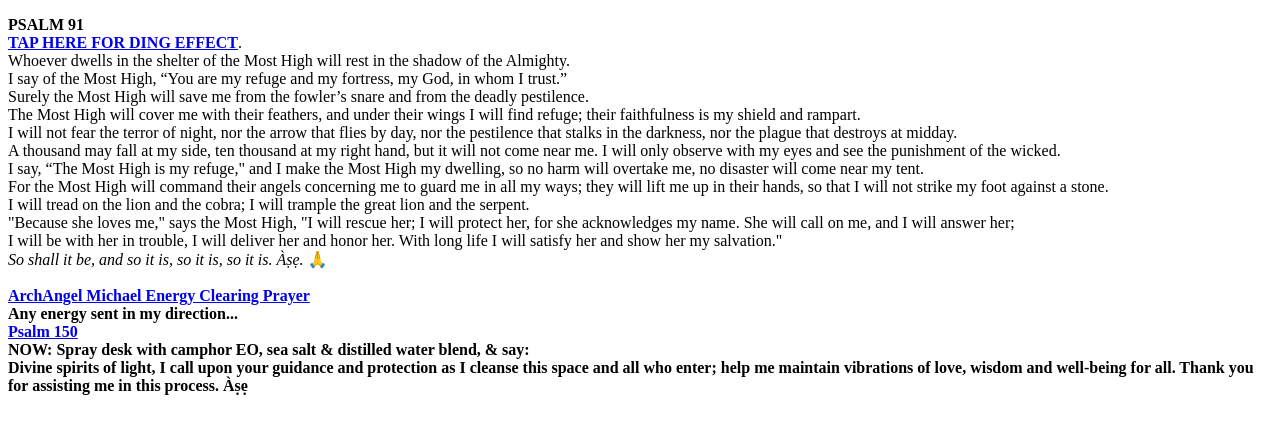
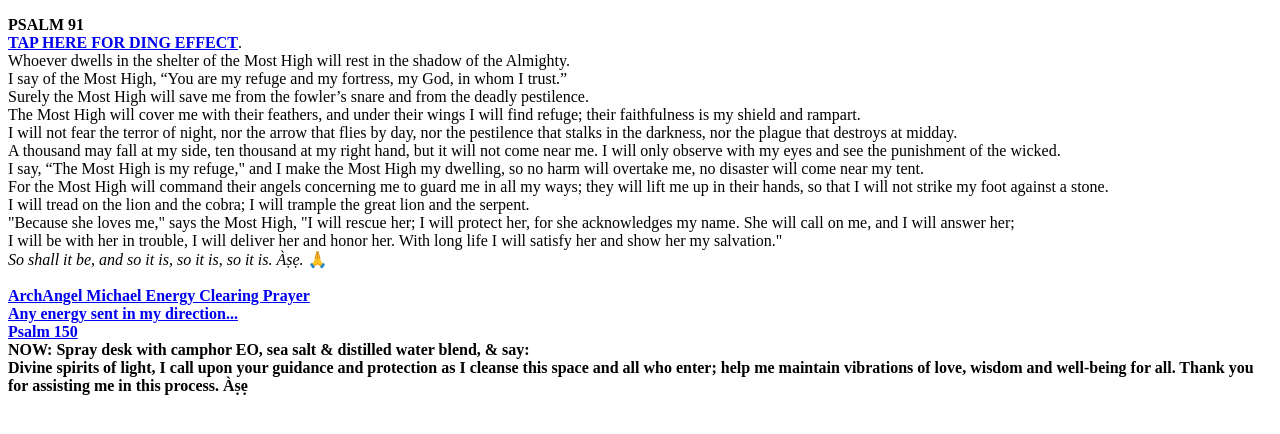
Before and after one commit to atoned44/Psalm91, a plain HTML site: page index.html in a window 1280 px wide. Drawn offline with Linux system fonts and the light colour scheme.

Commit message:
Update index.html
Added link to audio of any energy

```diff
--- a/index.html
+++ b/index.html
@@ -25,7 +25,7 @@
       <i>So shall it be, and so it is, so it is, so it is. Àṣẹ.</i> 🙏<br><br>
 
       <b><a href="https://www.icloud.com/iclouddrive/011IVGDMXHEZI86NU5cBktlLw#ARCHANGEL_CLEARING_PRAYER">ArchAngel Michael Energy Clearing Prayer</a></b><br>
-      <b>Any energy sent in my direction...</b><br>
+      <b><a href="https://www.icloud.com/iclouddrive/03a0TCU1Gf7udVwSRZkuCeCVw#any_energy">Any energy sent in my direction...</a></b><br>
       <b><a href="Psalm150.html">Psalm 150</a></b><br>
       <b>NOW: Spray desk with camphor EO, sea salt & distilled water blend, & say: <br>
       Divine spirits of light, I call upon your guidance and protection as I cleanse this space and all who enter; help me maintain vibrations of love, wisdom and well-being for all. Thank you for assisting me in this process. Àṣẹ
```
